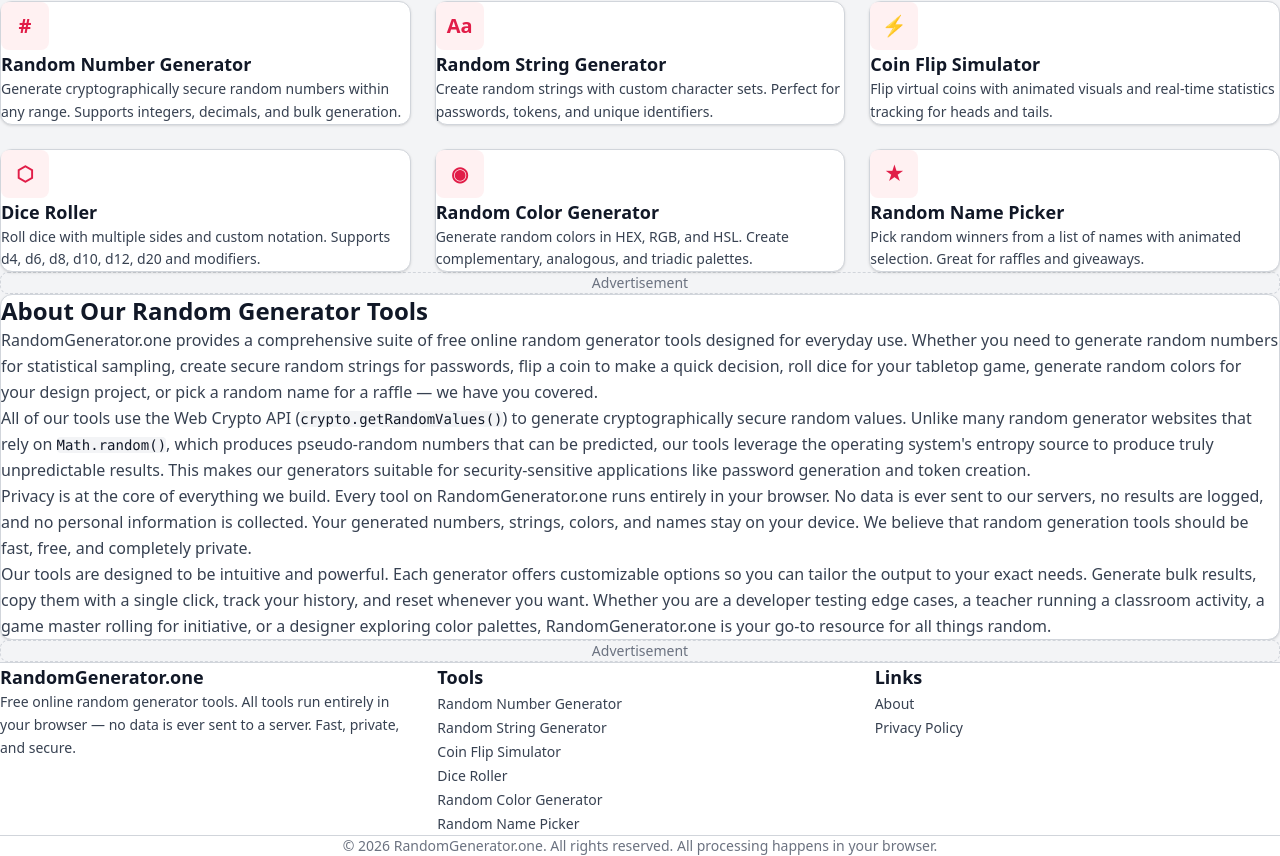
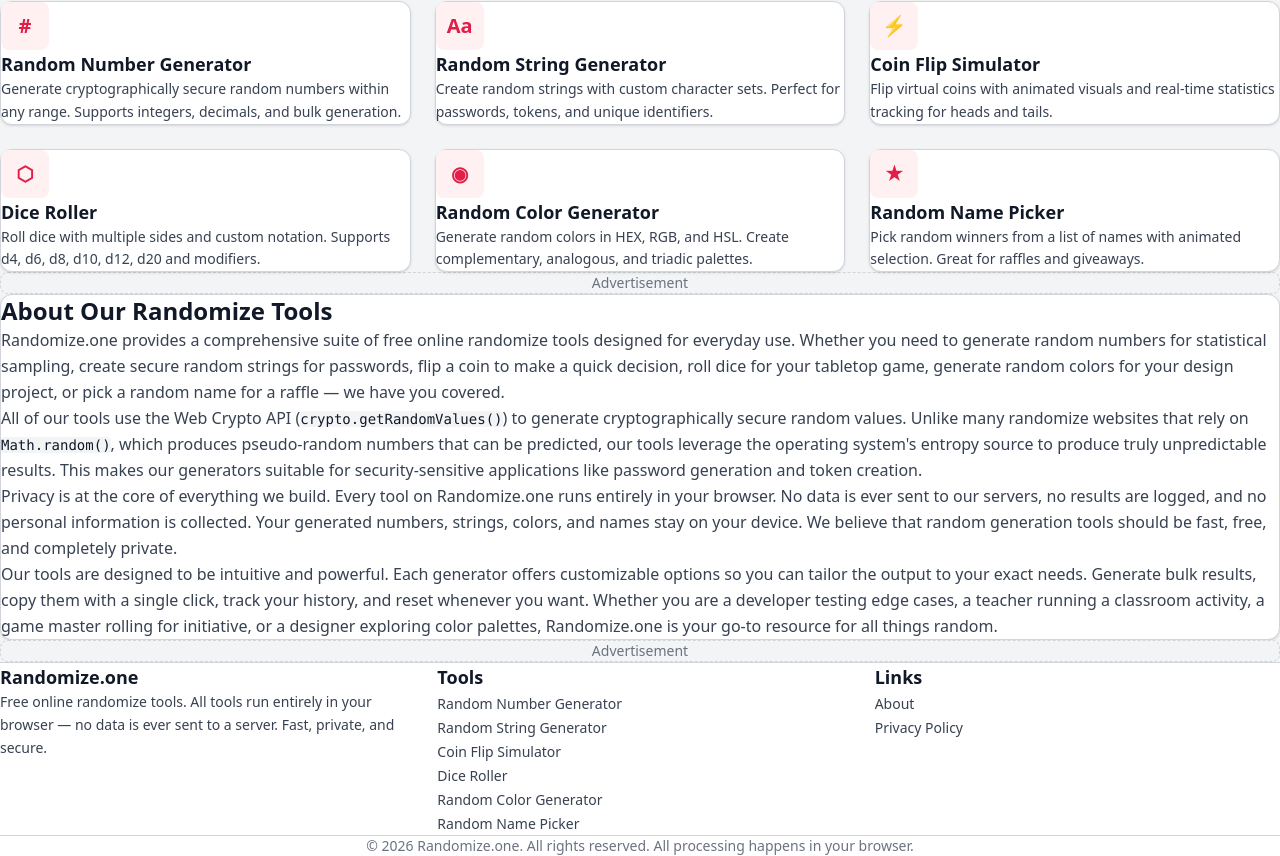
Before and after one commit to kembah17/randomize.one, a Next.js app: page / in a window 1280 px wide. Shown: the part 264-1120 px from the top of the page. Built offline with nearby package versions, Linux system fonts and the light colour scheme.

Commit message:
fix: rebrand from randomgenerator to randomize across all source files

```diff
--- a/src/app/about/page.tsx
+++ b/src/app/about/page.tsx
@@ -2,12 +2,12 @@
 import Link from 'next/link';
 
 export const metadata: Metadata = {
-  title: 'About — RandomGenerator.one',
-  description: 'Learn about RandomGenerator.one, our mission to provide free, private, and secure random generator tools that run entirely in your browser.',
+  title: 'About — Randomize.one',
+  description: 'Learn about Randomize.one, our mission to provide free, private, and secure randomize tools that run entirely in your browser.',
   alternates: { canonical: 'https://randomize.one/about' },
   openGraph: {
-    title: 'About — RandomGenerator.one',
-    description: 'Learn about RandomGenerator.one and our mission to provide free, private random generator tools.',
+    title: 'About — Randomize.one',
+    description: 'Learn about Randomize.one and our mission to provide free, private randomize tools.',
     url: 'https://randomize.one/about',
   },
 };
@@ -15,20 +15,20 @@
 export default function AboutPage() {
   return (
     <div className="max-w-4xl mx-auto px-4 sm:px-6 lg:px-8 py-8">
-      <h1 className="text-3xl sm:text-4xl font-bold text-text mb-6">About RandomGenerator.one</h1>
+      <h1 className="text-3xl sm:text-4xl font-bold text-text mb-6">About Randomize.one</h1>
 
       <div className="space-y-8">
         <section className="bg-surface border border-border rounded-xl p-6 shadow-sm">
           <h2 className="text-xl font-semibold text-text mb-3">Our Mission</h2>
           <p className="text-text-light leading-relaxed">
-            RandomGenerator.one was created with a simple mission: to provide the best free random generator tools on the internet. We believe that everyone should have access to high-quality, cryptographically secure random generation without compromising their privacy, paying subscription fees, or dealing with intrusive advertisements that slow down the experience.
+            Randomize.one was created with a simple mission: to provide the best free randomize tools on the internet. We believe that everyone should have access to high-quality, cryptographically secure random generation without compromising their privacy, paying subscription fees, or dealing with intrusive advertisements that slow down the experience.
           </p>
         </section>
 
         <section className="bg-surface border border-border rounded-xl p-6 shadow-sm">
           <h2 className="text-xl font-semibold text-text mb-3">What We Offer</h2>
           <p className="text-text-light leading-relaxed mb-4">
-            Our suite of random generator tools covers the most common randomization needs:
+            Our suite of randomize tools covers the most common randomization needs:
           </p>
           <ul className="space-y-2 text-text-light">
             <li className="flex items-start gap-2">
@@ -61,7 +61,7 @@
         <section className="bg-surface border border-border rounded-xl p-6 shadow-sm">
           <h2 className="text-xl font-semibold text-text mb-3">Privacy First</h2>
           <p className="text-text-light leading-relaxed">
-            Privacy is not just a feature — it is the foundation of everything we build. Every tool on RandomGenerator.one runs entirely in your browser using client-side JavaScript. No data is ever sent to our servers. No results are logged. No personal information is collected. We do not use tracking cookies, fingerprinting, or any other surveillance technology. When you close your browser tab, all data is gone forever. Read our full <Link href="/privacy" className="text-primary hover:underline">Privacy Policy</Link> for more details.
+            Privacy is not just a feature — it is the foundation of everything we build. Every tool on Randomize.one runs entirely in your browser using client-side JavaScript. No data is ever sent to our servers. No results are logged. No personal information is collected. We do not use tracking cookies, fingerprinting, or any other surveillance technology. When you close your browser tab, all data is gone forever. Read our full <Link href="/privacy" className="text-primary hover:underline">Privacy Policy</Link> for more details.
           </p>
         </section>
 
--- a/src/app/layout.tsx
+++ b/src/app/layout.tsx
@@ -6,22 +6,22 @@
 export const metadata: Metadata = {
   metadataBase: new URL('https://randomize.one'),
   title: {
-    default: 'RandomGenerator.one — Free Online Random Generator Tools',
-    template: '%s | RandomGenerator.one',
+    default: 'Randomize.one — Free Online Randomize Tools',
+    template: '%s | Randomize.one',
   },
-  description: 'Free online random generator tools. Generate random numbers, strings, colors, flip coins, roll dice, and pick random names. All tools run in your browser — fast, private, secure.',
+  description: 'Free online randomize tools. Generate random numbers, strings, colors, flip coins, roll dice, and pick random names. All tools run in your browser — fast, private, secure.',
   openGraph: {
     type: 'website',
     locale: 'en_US',
     url: 'https://randomize.one',
-    siteName: 'RandomGenerator.one',
-    title: 'RandomGenerator.one — Free Online Random Generator Tools',
-    description: 'Free online random generator tools. Generate random numbers, strings, colors, flip coins, roll dice, and pick random names.',
+    siteName: 'Randomize.one',
+    title: 'Randomize.one — Free Online Randomize Tools',
+    description: 'Free online randomize tools. Generate random numbers, strings, colors, flip coins, roll dice, and pick random names.',
   },
   twitter: {
     card: 'summary_large_image',
-    title: 'RandomGenerator.one — Free Online Random Generator Tools',
-    description: 'Free online random generator tools. All processing happens in your browser.',
+    title: 'Randomize.one — Free Online Randomize Tools',
+    description: 'Free online randomize tools. All processing happens in your browser.',
   },
   robots: { index: true, follow: true },
   alternates: { canonical: 'https://randomize.one' },
--- a/src/app/page.tsx
+++ b/src/app/page.tsx
@@ -49,7 +49,7 @@
 
       <section className="text-center py-12 sm:py-16">
         <h1 className="text-4xl sm:text-5xl lg:text-6xl font-bold text-text mb-4">
-          Free Random Generator Tools
+          Free Randomize Tools
         </h1>
         <p className="text-lg sm:text-xl text-text-light max-w-3xl mx-auto mb-8">
           Generate random numbers, strings, colors, flip coins, roll dice, and pick random names.
@@ -72,7 +72,7 @@
       </section>
 
       <section id="tools" className="py-8">
-        <h2 className="text-2xl sm:text-3xl font-bold text-text text-center mb-8">All Random Generator Tools</h2>
+        <h2 className="text-2xl sm:text-3xl font-bold text-text text-center mb-8">All Randomize Tools</h2>
         <div className="grid grid-cols-1 sm:grid-cols-2 lg:grid-cols-3 gap-6">
           {tools.map((tool) => (
             <Link
@@ -96,19 +96,19 @@
 
       <section className="py-12">
         <div className="bg-surface border border-border rounded-xl p-8 shadow-sm">
-          <h2 className="text-2xl font-bold text-text mb-4">About Our Random Generator Tools</h2>
+          <h2 className="text-2xl font-bold text-text mb-4">About Our Randomize Tools</h2>
           <div className="space-y-4 text-text-light leading-relaxed">
             <p>
-              RandomGenerator.one provides a comprehensive suite of free online random generator tools designed for everyday use. Whether you need to generate random numbers for statistical sampling, create secure random strings for passwords, flip a coin to make a quick decision, roll dice for your tabletop game, generate random colors for your design project, or pick a random name for a raffle — we have you covered.
+              Randomize.one provides a comprehensive suite of free online randomize tools designed for everyday use. Whether you need to generate random numbers for statistical sampling, create secure random strings for passwords, flip a coin to make a quick decision, roll dice for your tabletop game, generate random colors for your design project, or pick a random name for a raffle — we have you covered.
             </p>
             <p>
-              All of our tools use the Web Crypto API (<code className="bg-page px-1.5 py-0.5 rounded text-sm font-mono text-text">crypto.getRandomValues()</code>) to generate cryptographically secure random values. Unlike many random generator websites that rely on <code className="bg-page px-1.5 py-0.5 rounded text-sm font-mono text-text">Math.random()</code>, which produces pseudo-random numbers that can be predicted, our tools leverage the operating system's entropy source to produce truly unpredictable results. This makes our generators suitable for security-sensitive applications like password generation and token creation.
+              All of our tools use the Web Crypto API (<code className="bg-page px-1.5 py-0.5 rounded text-sm font-mono text-text">crypto.getRandomValues()</code>) to generate cryptographically secure random values. Unlike many randomize websites that rely on <code className="bg-page px-1.5 py-0.5 rounded text-sm font-mono text-text">Math.random()</code>, which produces pseudo-random numbers that can be predicted, our tools leverage the operating system's entropy source to produce truly unpredictable results. This makes our generators suitable for security-sensitive applications like password generation and token creation.
             </p>
             <p>
-              Privacy is at the core of everything we build. Every tool on RandomGenerator.one runs entirely in your browser. No data is ever sent to our servers, no results are logged, and no personal information is collected. Your generated numbers, strings, colors, and names stay on your device. We believe that random generation tools should be fast, free, and completely private.
+              Privacy is at the core of everything we build. Every tool on Randomize.one runs entirely in your browser. No data is ever sent to our servers, no results are logged, and no personal information is collected. Your generated numbers, strings, colors, and names stay on your device. We believe that random generation tools should be fast, free, and completely private.
             </p>
             <p>
-              Our tools are designed to be intuitive and powerful. Each generator offers customizable options so you can tailor the output to your exact needs. Generate bulk results, copy them with a single click, track your history, and reset whenever you want. Whether you are a developer testing edge cases, a teacher running a classroom activity, a game master rolling for initiative, or a designer exploring color palettes, RandomGenerator.one is your go-to resource for all things random.
+              Our tools are designed to be intuitive and powerful. Each generator offers customizable options so you can tailor the output to your exact needs. Generate bulk results, copy them with a single click, track your history, and reset whenever you want. Whether you are a developer testing edge cases, a teacher running a classroom activity, a game master rolling for initiative, or a designer exploring color palettes, Randomize.one is your go-to resource for all things random.
             </p>
           </div>
         </div>
--- a/src/app/privacy/page.tsx
+++ b/src/app/privacy/page.tsx
@@ -2,12 +2,12 @@
 import Link from 'next/link';
 
 export const metadata: Metadata = {
-  title: 'Privacy Policy — RandomGenerator.one',
-  description: 'Privacy policy for RandomGenerator.one. Learn how we protect your data. All tools run entirely in your browser with zero data collection.',
+  title: 'Privacy Policy — Randomize.one',
+  description: 'Privacy policy for Randomize.one. Learn how we protect your data. All tools run entirely in your browser with zero data collection.',
   alternates: { canonical: 'https://randomize.one/privacy' },
   openGraph: {
-    title: 'Privacy Policy — RandomGenerator.one',
-    description: 'Privacy policy for RandomGenerator.one. All tools run entirely in your browser with zero data collection.',
+    title: 'Privacy Policy — Randomize.one',
+    description: 'Privacy policy for Randomize.one. All tools run entirely in your browser with zero data collection.',
     url: 'https://randomize.one/privacy',
   },
 };
@@ -22,14 +22,14 @@
         <section className="bg-surface border border-border rounded-xl p-6 shadow-sm">
           <h2 className="text-xl font-semibold text-text mb-3">Overview</h2>
           <p className="text-text-light leading-relaxed">
-            RandomGenerator.one is committed to protecting your privacy. This privacy policy explains how we handle information when you use our website. The short version: we collect virtually nothing. All of our random generator tools run entirely in your browser, and no data you generate is ever sent to our servers.
+            Randomize.one is committed to protecting your privacy. This privacy policy explains how we handle information when you use our website. The short version: we collect virtually nothing. All of our randomize tools run entirely in your browser, and no data you generate is ever sent to our servers.
           </p>
         </section>
 
         <section className="bg-surface border border-border rounded-xl p-6 shadow-sm">
           <h2 className="text-xl font-semibold text-text mb-3">Client-Side Processing</h2>
           <p className="text-text-light leading-relaxed">
-            All random generation tools on RandomGenerator.one operate entirely within your web browser using client-side JavaScript. This means that all numbers, strings, colors, coin flips, dice rolls, and name selections are generated locally on your device. No input data, generated results, or tool configurations are transmitted to any server. When you close your browser tab, all data is permanently erased from memory.
+            All random generation tools on Randomize.one operate entirely within your web browser using client-side JavaScript. This means that all numbers, strings, colors, coin flips, dice rolls, and name selections are generated locally on your device. No input data, generated results, or tool configurations are transmitted to any server. When you close your browser tab, all data is permanently erased from memory.
           </p>
         </section>
 
@@ -69,7 +69,7 @@
         <section className="bg-surface border border-border rounded-xl p-6 shadow-sm">
           <h2 className="text-xl font-semibold text-text mb-3">Cookies</h2>
           <p className="text-text-light leading-relaxed">
-            RandomGenerator.one does not set any first-party cookies. We do not use cookies for tracking, analytics, or advertising purposes. If third-party advertising is displayed on our site, those ad networks may set their own cookies according to their respective privacy policies. You can control cookie behavior through your browser settings.
+            Randomize.one does not set any first-party cookies. We do not use cookies for tracking, analytics, or advertising purposes. If third-party advertising is displayed on our site, those ad networks may set their own cookies according to their respective privacy policies. You can control cookie behavior through your browser settings.
           </p>
         </section>
 
@@ -104,7 +104,7 @@
         <section className="bg-surface border border-border rounded-xl p-6 shadow-sm">
           <h2 className="text-xl font-semibold text-text mb-3">Contact Us</h2>
           <p className="text-text-light leading-relaxed">
-            If you have any questions about this privacy policy or our data practices, please contact us at <span className="text-primary">hello@randomize.one</span>. You can also visit our <Link href="/about" className="text-primary hover:underline">About page</Link> to learn more about RandomGenerator.one.
+            If you have any questions about this privacy policy or our data practices, please contact us at <span className="text-primary">hello@randomize.one</span>. You can also visit our <Link href="/about" className="text-primary hover:underline">About page</Link> to learn more about Randomize.one.
           </p>
         </section>
       </div>
--- a/src/app/random-color-generator/page.tsx
+++ b/src/app/random-color-generator/page.tsx
@@ -80,7 +80,7 @@
 
           <h3 className="text-xl font-semibold text-text">Tips for Designers</h3>
           <p>
-            Use the random generator to break out of creative ruts and discover unexpected color combinations. Generate multiple palettes and compare them side by side using the history feature. For web projects, start with a complementary palette for your primary and accent colors, then use analogous generation to fill in supporting tones. Remember that the HSL format is particularly useful for creating variations of a color by adjusting just the lightness or saturation values while keeping the hue constant.
+            Use the randomize to break out of creative ruts and discover unexpected color combinations. Generate multiple palettes and compare them side by side using the history feature. For web projects, start with a complementary palette for your primary and accent colors, then use analogous generation to fill in supporting tones. Remember that the HSL format is particularly useful for creating variations of a color by adjusting just the lightness or saturation values while keeping the hue constant.
           </p>
 
           <h3 className="text-xl font-semibold text-text">Privacy and Performance</h3>
--- a/src/components/layout/Footer.tsx
+++ b/src/components/layout/Footer.tsx
@@ -15,9 +15,9 @@
       <div className="max-w-7xl mx-auto px-4 sm:px-6 lg:px-8 py-12">
         <div className="grid grid-cols-1 md:grid-cols-3 gap-8">
           <div>
-            <h3 className="font-bold text-lg text-text mb-3">RandomGenerator.one</h3>
+            <h3 className="font-bold text-lg text-text mb-3">Randomize.one</h3>
             <p className="text-text-light text-sm leading-relaxed">
-              Free online random generator tools. All tools run entirely in your browser &mdash; no data is ever sent to a server. Fast, private, and secure.
+              Free online randomize tools. All tools run entirely in your browser &mdash; no data is ever sent to a server. Fast, private, and secure.
             </p>
           </div>
           <div>
@@ -41,7 +41,7 @@
           </div>
         </div>
         <div className="border-t border-border mt-8 pt-8 text-center text-text-muted text-sm">
-          &copy; {new Date().getFullYear()} RandomGenerator.one. All rights reserved. All processing happens in your browser.
+          &copy; {new Date().getFullYear()} Randomize.one. All rights reserved. All processing happens in your browser.
         </div>
       </div>
     </footer>
--- a/src/components/seo/WebSiteSchema.tsx
+++ b/src/components/seo/WebSiteSchema.tsx
@@ -2,9 +2,9 @@
   const schema = {
     '@context': 'https://schema.org',
     '@type': 'WebSite',
-    name: 'RandomGenerator.one',
+    name: 'Randomize.one',
     url: 'https://randomize.one',
-    description: 'Free online random generator tools. Generate random numbers, strings, colors, flip coins, roll dice, and pick random names — all in your browser.',
+    description: 'Free online randomize tools. Generate random numbers, strings, colors, flip coins, roll dice, and pick random names — all in your browser.',
     potentialAction: {
       '@type': 'SearchAction',
       target: 'https://randomize.one/?q={search_term_string}',
```
Also changed, not shown: 1 other file (tests, documents, lock files or other folders).
